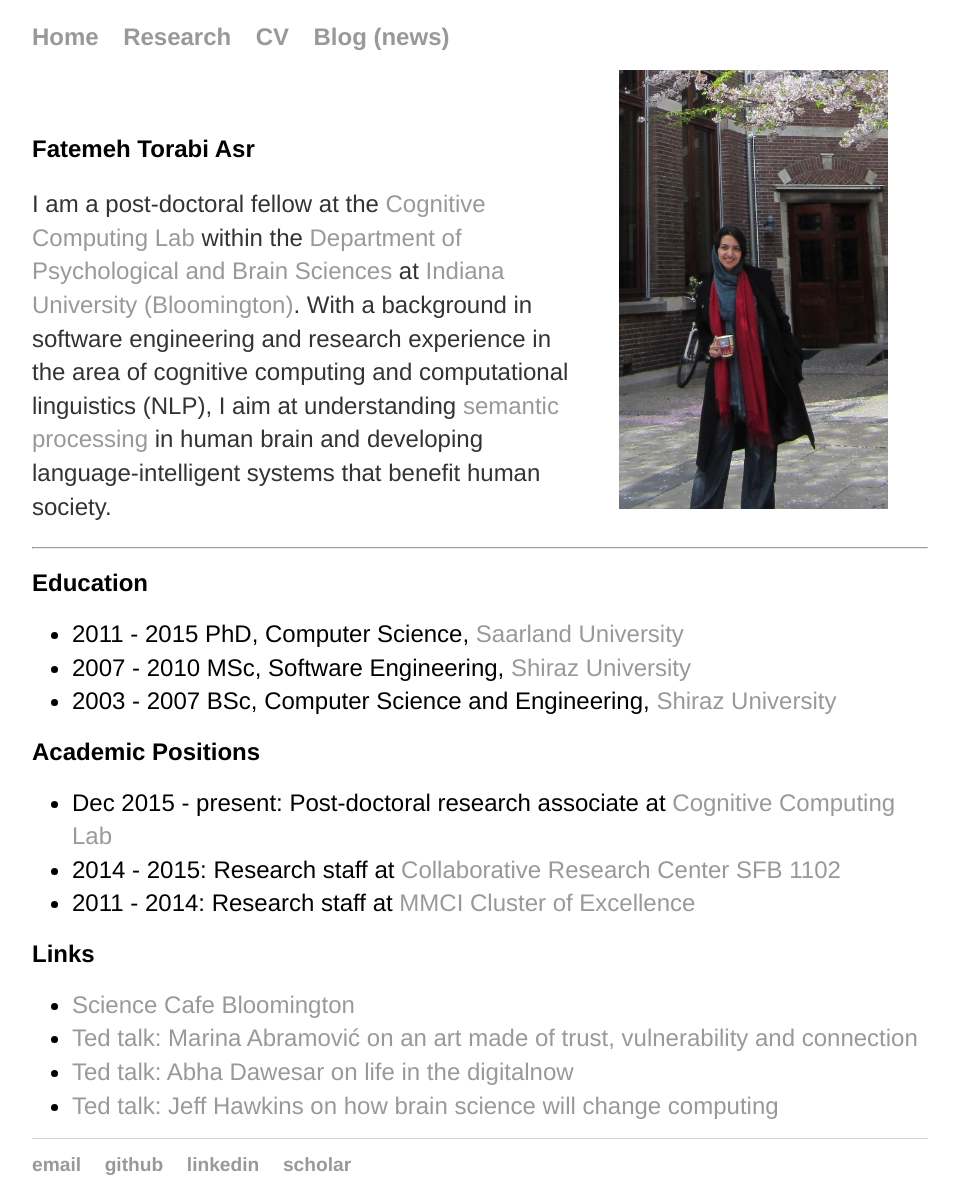
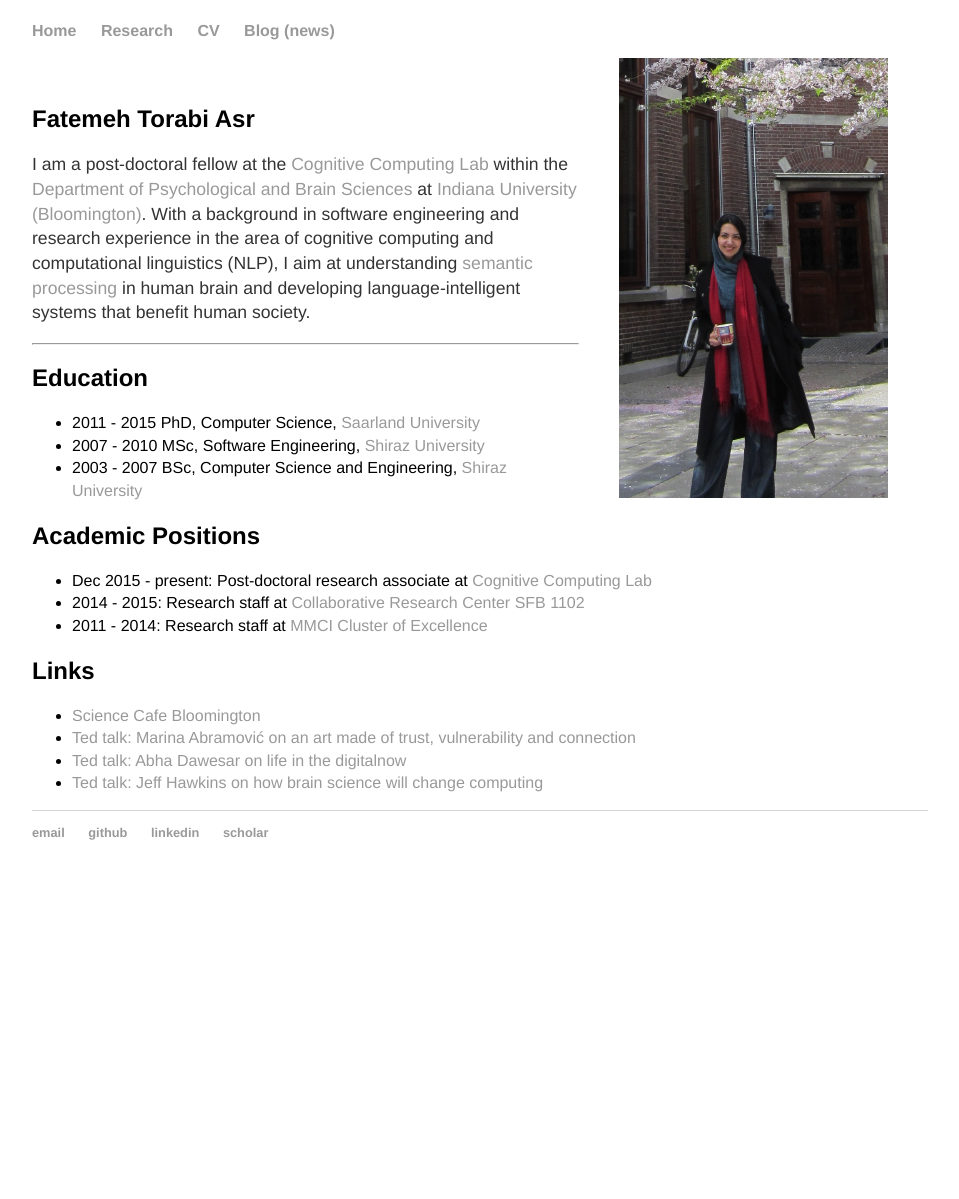
Before and after one commit to FTAsr/ftasr.github.io, a Jekyll site: the page built from index.md, in a window 1280 px wide. Shown: the whole page, without its empty margins (160-1119 px from the left). Built offline with Jekyll 4.4.1, drawn with Linux system fonts in a browser that asks for light colours; after the commit the page ends 900 px from its top, so only the background shows below that.

Commit message:
font change

```diff
--- a/css/main.css
+++ b/css/main.css
@@ -30,13 +30,13 @@ h3 {
     font-family:'Helvetica', 'Arial', 'Sans-Serif';
 }
 p {
-    font-size: 1.5em;
+    font-size: 1.1em;
     font-family:'Helvetica', 'Arial', 'Sans-Serif';
     line-height: 1.4em;
     color: #333;
 }
 li {
-    font-size: 1.5em;
+    font-size: 1.0em;
     font-family:'Helvetica', 'Arial', 'Sans-Serif';
     line-height: 1.4em;
 }
@@ -48,7 +48,7 @@ footer {
 
 ul.posts {
     margin: 20px auto 40px;
-    font-size: 1.5em;
+    font-size: 1.1em;
     font-family:'Helvetica', 'Arial', 'Sans-Serif';
 
 }
```
